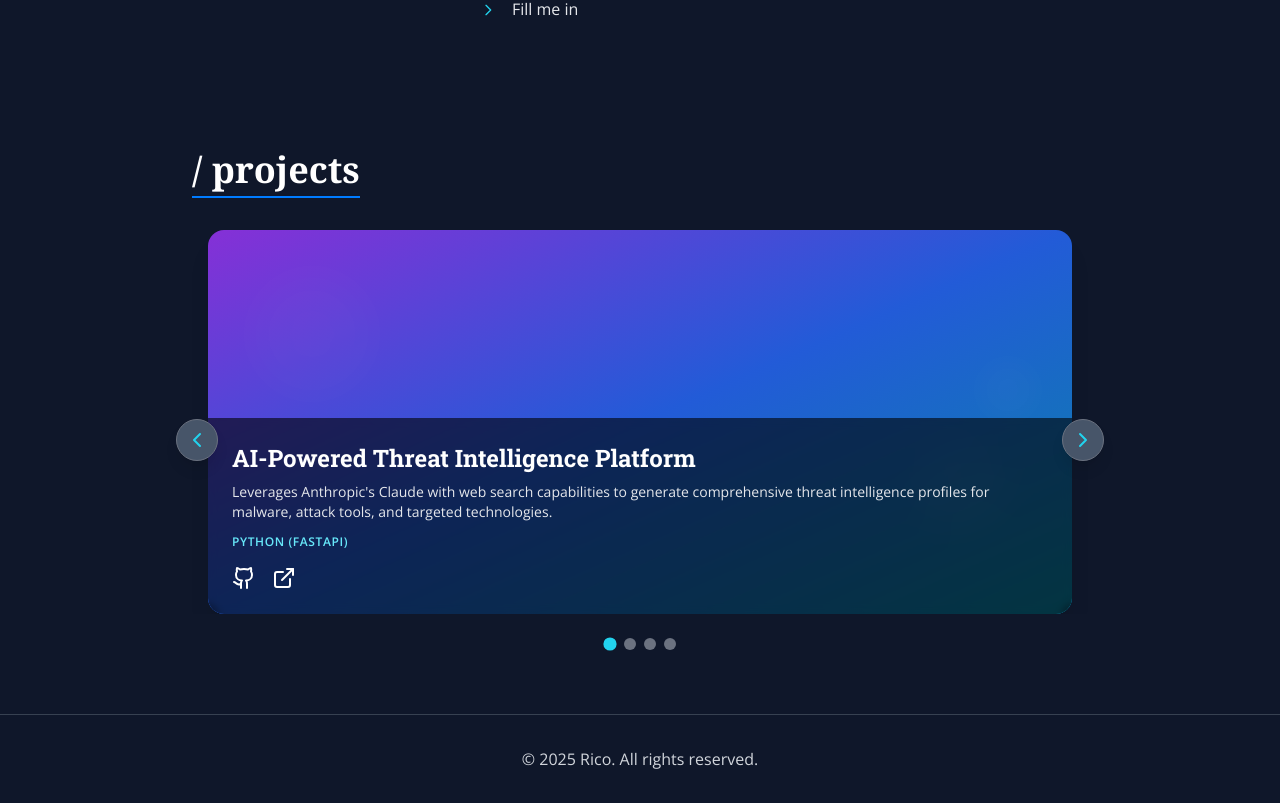
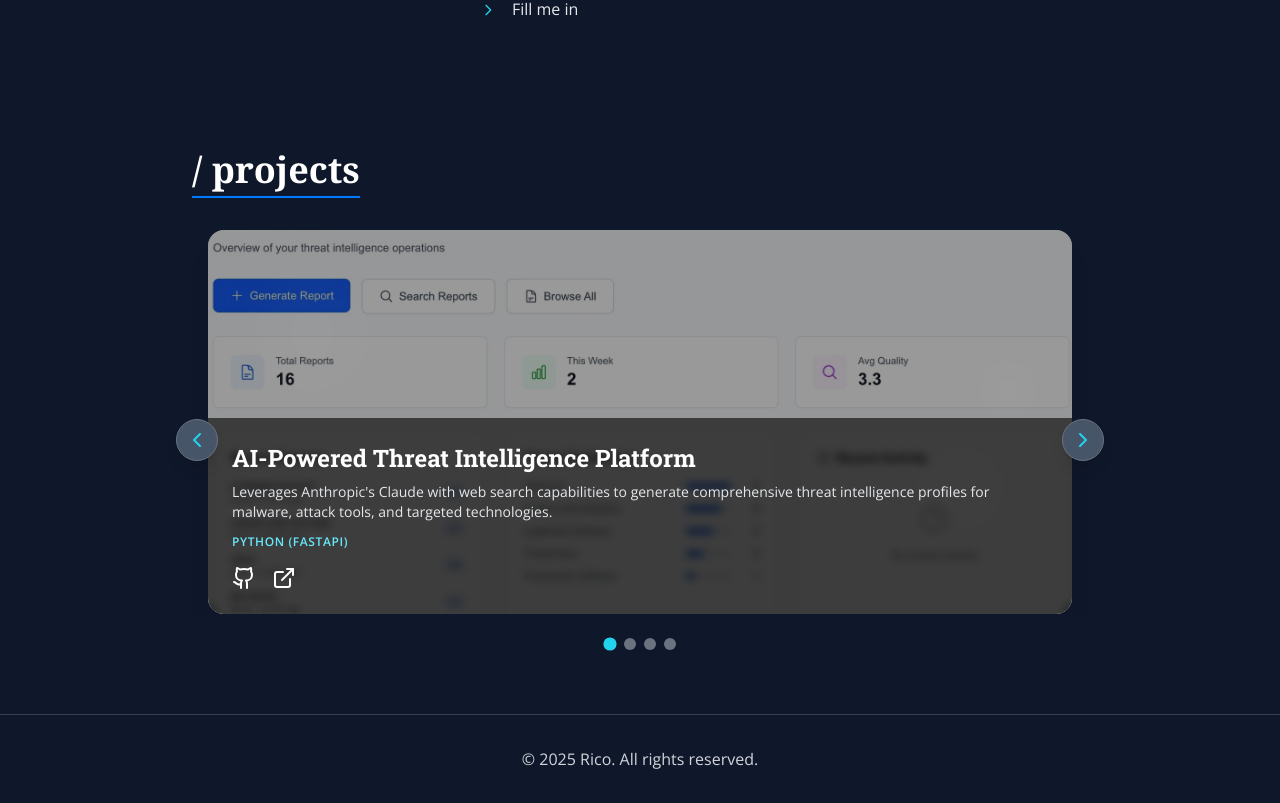
Before and after one commit to ricomanifesto/rico, a React (Vite) app: page / in a window 1280 px wide. Shown: the part 1502-2305 px from the top of the page. Built offline with nearby package versions, Linux system fonts and the light colour scheme.

Commit message:
Add SentrySearch dashboard screenshot as background for threat intelligence project

```diff
--- a/src/components/ProjectsSection.tsx
+++ b/src/components/ProjectsSection.tsx
@@ -10,7 +10,8 @@ const projects = [
     tech: "PYTHON (FASTAPI)",
     repoUrl: "https://github.com/ricomanifesto/SentrySearch",
     demoUrl: "https://sentry-search.vercel.app/",
-    bgGradient: "from-purple-600 via-blue-600 to-cyan-600"
+    bgGradient: "from-purple-600 via-blue-600 to-cyan-600",
+    bgImage: "/images/SentrySearch.jpg"
   },
   {
     title: "Cybersecurity News Aggregator",
@@ -90,8 +91,19 @@ export default function ProjectsSection() {
                   transition={{ duration: 0.6, delay: index * 0.1 }}
                   whileHover={{ scale: 1.02 }}
                 >
-                  {/* Background Gradient */}
-                  <div className={`absolute inset-0 bg-gradient-to-br ${project.bgGradient} opacity-90`}></div>
+                  {/* Background */}
+                  {project.bgImage ? (
+                    <div className="absolute inset-0">
+                      <img
+                        src={project.bgImage}
+                        alt={`${project.title} preview`}
+                        className="w-full h-full object-cover"
+                      />
+                      <div className="absolute inset-0 bg-black/40"></div>
+                    </div>
+                  ) : (
+                    <div className={`absolute inset-0 bg-gradient-to-br ${project.bgGradient} opacity-90`}></div>
+                  )}
 
                   {/* Abstract Pattern Overlay */}
                   <div className="absolute inset-0 opacity-20">
```
Also changed, not shown: public/images/SentrySearch.jpg (added).
